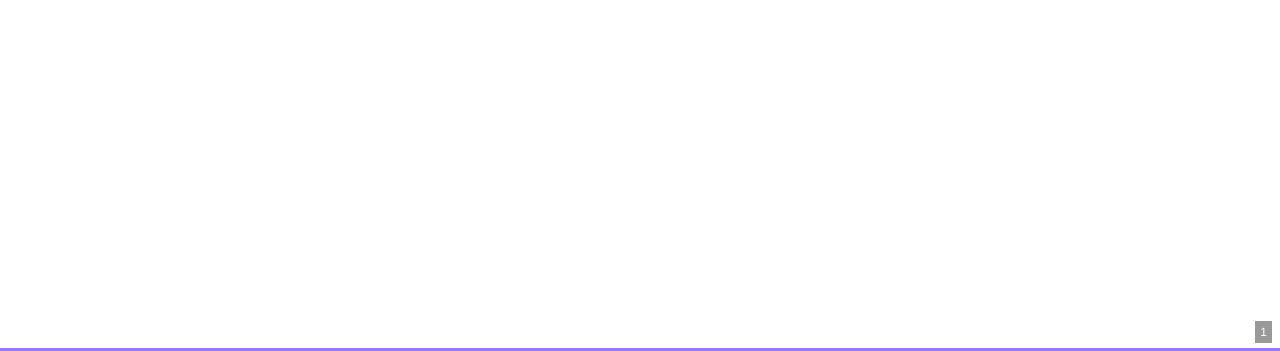
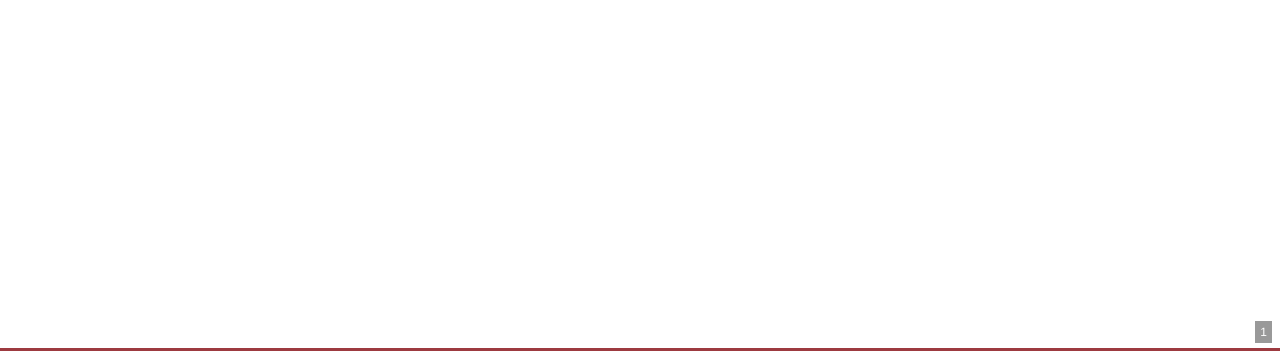
Before and after one commit to lucashervier/mariage_ju_rob, a website: page index.html in a window 1280 px wide. Shown: the part 449-800 px from the top of the page. Drawn offline with nearby package versions, Linux system fonts and the light colour scheme; some packages are replaced by stand-ins of ours.

Commit message:
last fix

```diff
--- a/css/theme/irt.css
+++ b/css/theme/irt.css
@@ -315,7 +315,7 @@ body {
  *********************************************/
 .reveal .progress {
   background: rgba(0, 0, 0, 0.2);
-  color:  #9478ff; }/*#FF4081;*/
+  color:  #9d3a40; }/*#FF4081;*/
 
 .reveal .progress span {
   -webkit-transition: width 800ms cubic-bezier(0.26, 0.86, 0.44, 0.985);
```
